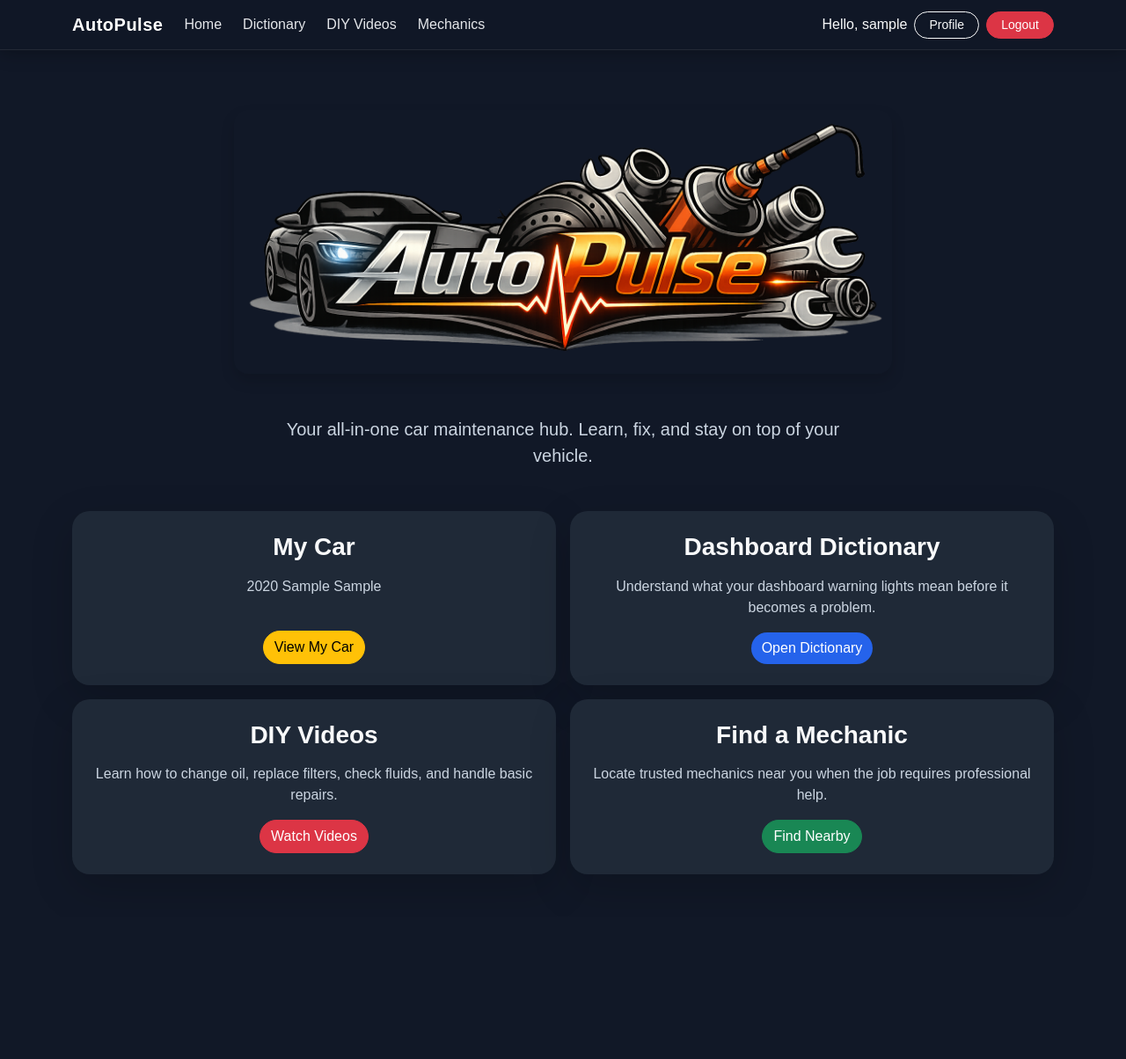
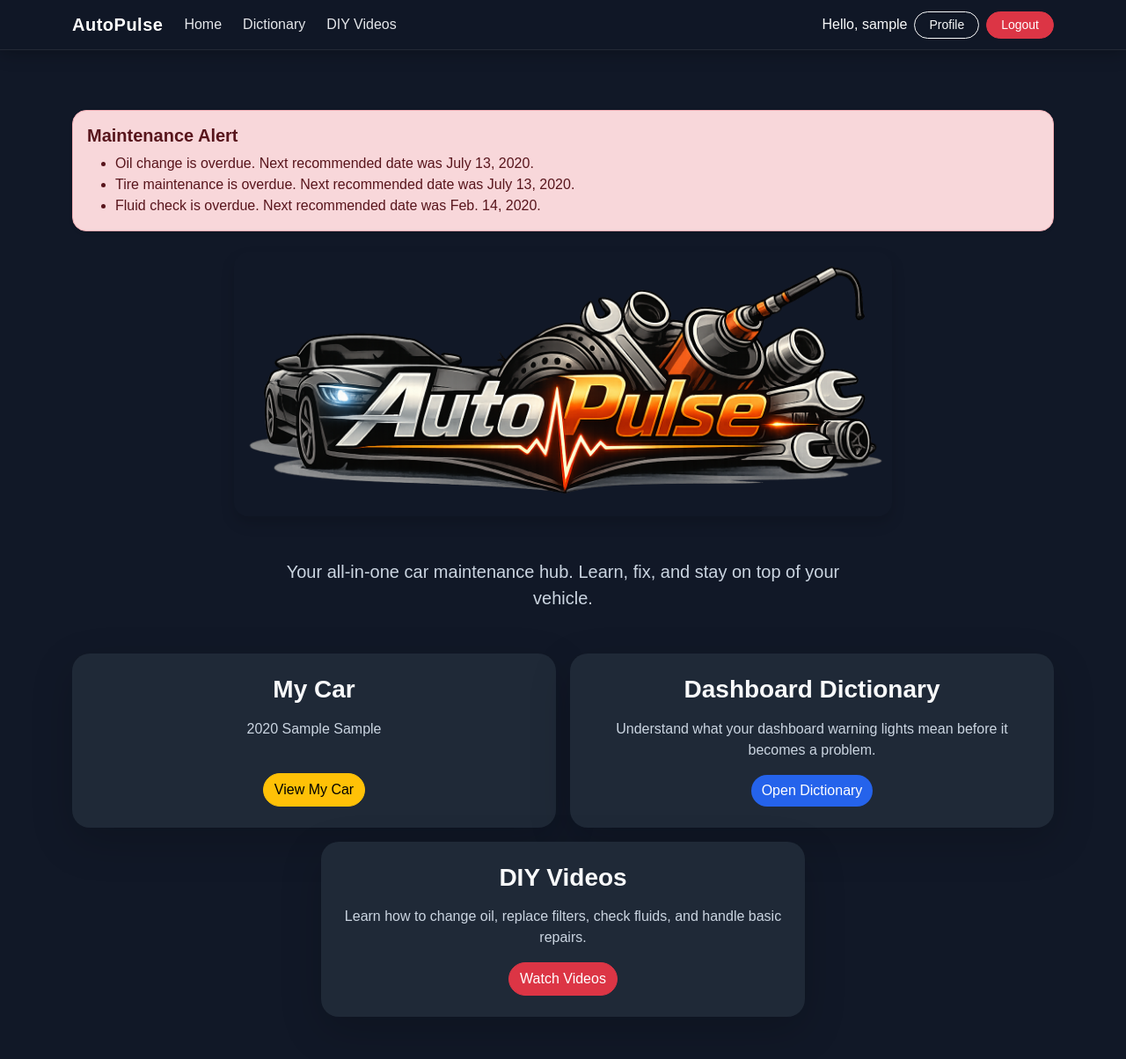
Before and after one commit to crivera193/SoftwareEngProject, a Django app: page / in a window 1280 px wide. Shown: the whole page at 88% size. Before the commit the page ends 994 px from the top, so only its background shows below. Run offline with Django 4.2, Linux system fonts and the light colour scheme; a user stored in the database is signed in; tables that the repository leaves empty hold one stand-in row (values such as "Sample post").

Commit message:
removed Find Mechanic, added maintenance alert if overdue

```diff
--- a/newApp/templates/newApp/base.html
+++ b/newApp/templates/newApp/base.html
@@ -33,7 +33,7 @@
                         <a class="nav-link" href="{% url 'diy-videos' %}">DIY Videos</a>
                     </li>
                     <li class="nav-item">
-                        <a class="nav-link" href="{% url 'find-mechanic' %}">Mechanics</a>
+
                     </li>
                 </ul>
 
--- a/newApp/templates/newApp/home.html
+++ b/newApp/templates/newApp/home.html
@@ -4,6 +4,41 @@
 {% block content %}
 
 <div class="container py-5">
+    <!-- OVERDUE MESSAGE -->
+     {% if user.is_authenticated %}
+    {% if user.profile.oil_change_status == "Overdue" or user.profile.tire_maintenance_status == "Overdue" or user.profile.fluid_check_status == "Overdue" %}
+        <div class="alert alert-danger shadow-sm rounded-4 mb-4" role="alert">
+            <h5 class="fw-bold mb-2">Maintenance Alert</h5>
+            <ul class="mb-0">
+                {% if user.profile.oil_change_status == "Overdue" %}
+                    <li>Oil change is overdue. Next recommended date was {{ user.profile.next_oil_change }}.</li>
+                {% endif %}
+                {% if user.profile.tire_maintenance_status == "Overdue" %}
+                    <li>Tire maintenance is overdue. Next recommended date was {{ user.profile.next_tire_maintenance }}.</li>
+                {% endif %}
+                {% if user.profile.fluid_check_status == "Overdue" %}
+                    <li>Fluid check is overdue. Next recommended date was {{ user.profile.next_fluid_check }}.</li>
+                {% endif %}
+            </ul>
+        </div>
+
+    {% elif user.profile.oil_change_status == "Due Soon" or user.profile.tire_maintenance_status == "Due Soon" or user.profile.fluid_check_status == "Due Soon" %}
+        <div class="alert alert-warning shadow-sm rounded-4 mb-4" role="alert">
+            <h5 class="fw-bold mb-2">Maintenance Coming Up</h5>
+            <ul class="mb-0">
+                {% if user.profile.oil_change_status == "Due Soon" %}
+                    <li>Oil change is due soon: {{ user.profile.next_oil_change }}.</li>
+                {% endif %}
+                {% if user.profile.tire_maintenance_status == "Due Soon" %}
+                    <li>Tire maintenance is due soon: {{ user.profile.next_tire_maintenance }}.</li>
+                {% endif %}
+                {% if user.profile.fluid_check_status == "Due Soon" %}
+                    <li>Fluid check is due soon: {{ user.profile.next_fluid_check }}.</li>
+                {% endif %}
+            </ul>
+        </div>
+    {% endif %}
+{% endif %}
 
     <!-- HERO IMAGE -->
     <div class="mb-5 text-center">
@@ -82,26 +117,6 @@
                 </div>
             </div>
         </div>
-
-        <!-- FIND MECHANIC -->
-        <div class="col-md-6">
-            <div class="card shadow-lg p-4 text-center border-0 h-100 d-flex flex-column">
-
-                <h3 class="mb-3">Find a Mechanic</h3>
-
-                <p class="text-muted">
-                    Locate trusted mechanics near you when the job requires professional help.
-                </p>
-
-                <div class="mt-auto">
-                    <a href="{% url 'find-mechanic' %}"
-                       class="btn btn-success w-80">
-                        Find Nearby
-                    </a>
-                </div>
-            </div>
-        </div>
-
     </div>
 
 </div>
--- a/newApp/urls.py
+++ b/newApp/urls.py
@@ -11,7 +11,6 @@ urlpatterns = [
     path("profile/edit/", views.edit_profile, name="edit-profile"),
     path("dashboard-dictionary/", views.dashboard_dictionary, name="dashboard-dictionary"),
     path("diy-videos/", views.diy_videos, name="diy-videos"),
-    path("find-mechanic/", views.find_mechanic, name="find-mechanic"),
     path('api/car-makes/', views.api_car_makes, name='api_car_makes'),
     path('api/car-models/', views.api_car_models, name='api_car_models'),
 ]
--- a/newApp/views.py
+++ b/newApp/views.py
@@ -44,10 +44,6 @@ def dashboard_dictionary(request):
 
 def diy_videos(request):
     return render(request, "newApp/diy_videos.html")
-
-
-def find_mechanic(request):
-    return render(request, "newApp/find_mechanic.html")
 
 
 def fetch_json(url):
```
Also changed, not shown: newApp/templates/newApp/find_mechanic.html (deleted, +0 -114 lines).
